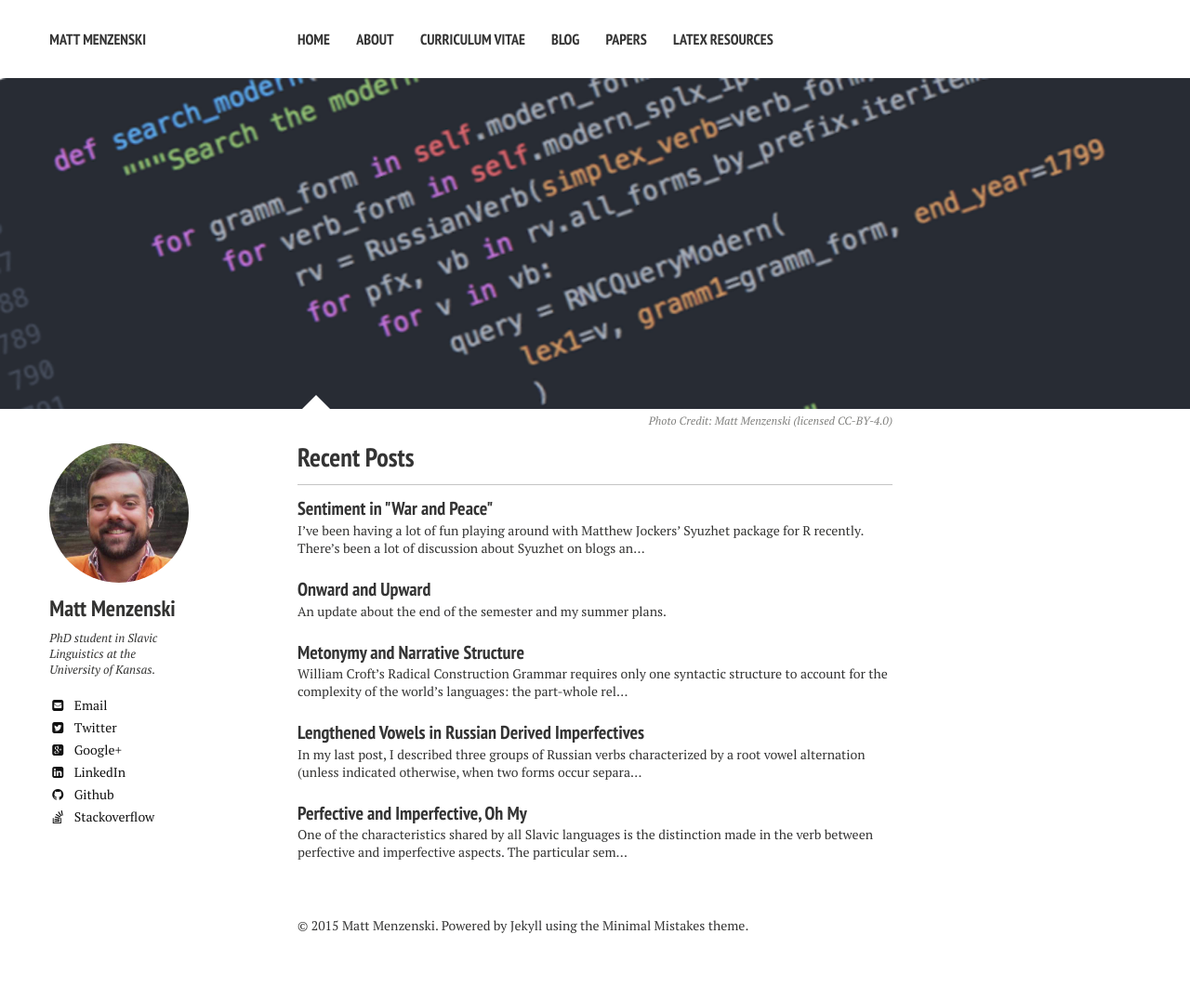
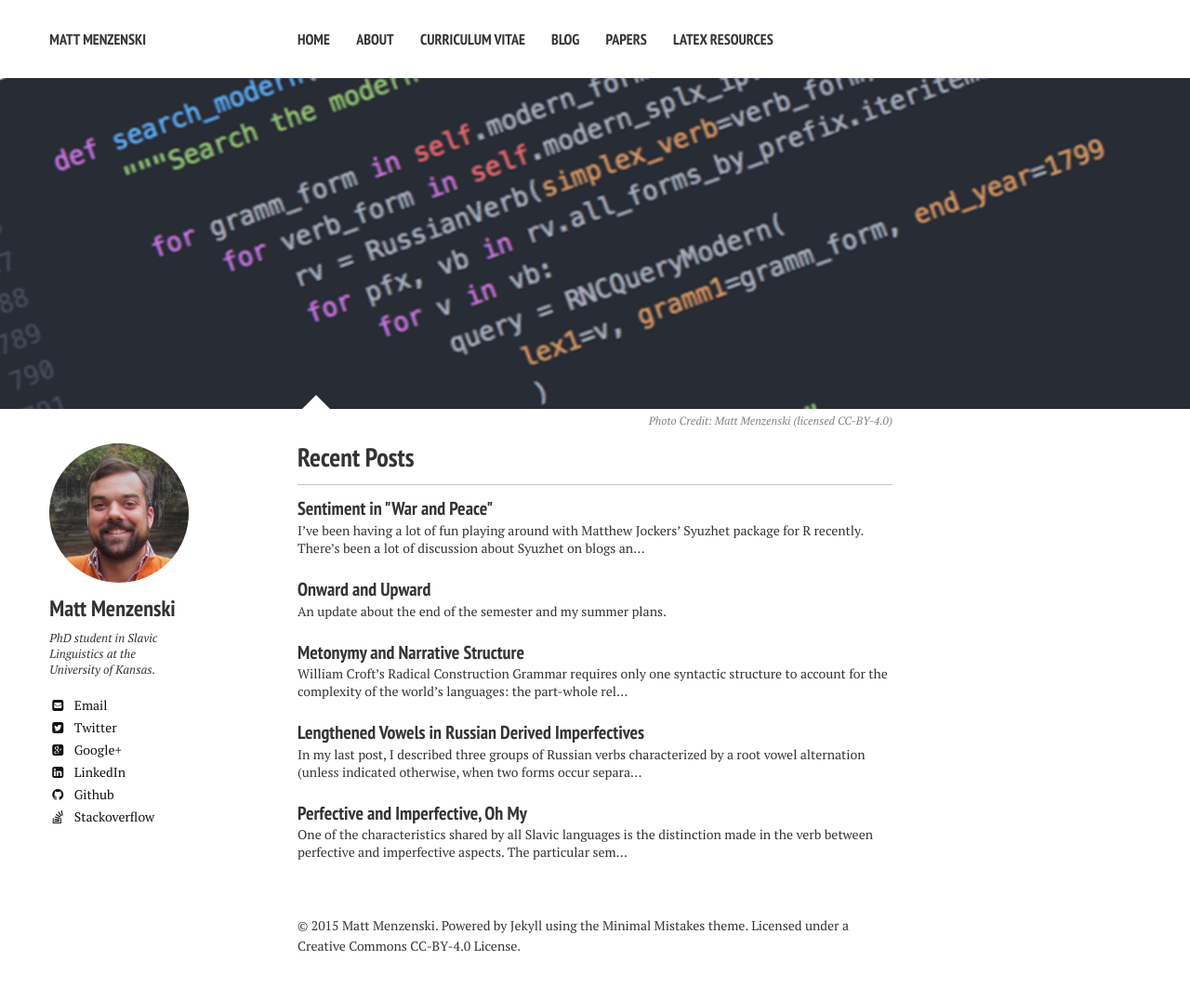
Before and after one commit to menzenski/menzenski.github.io, a Jekyll site: the page built from index.md, in a window 1280 px wide. Shown: the whole page at 93% size. Built offline with Jekyll 4.4.1, drawn with Linux system fonts in a browser that asks for light colours; nearby versions of some CDN libraries; before the commit the page ends 1054 px from its top, so only the background shows below that.

Commit message:
add CC license info to footer

```diff
--- a/_includes/_footer.html
+++ b/_includes/_footer.html
@@ -12,4 +12,4 @@
 </div><!-- /.google-ads -->
 {% endif %}
 
-<span>&copy; {{ site.time | date: '%Y' }} {{ site.owner.name }}. Powered by <a href="http://jekyllrb.com" rel="nofollow">Jekyll</a> using the <a href="http://mademistakes.com/minimal-mistakes/" rel="nofollow">Minimal Mistakes</a> theme.</span>
+<span>&copy; {{ site.time | date: '%Y' }} {{ site.owner.name }}. Powered by <a href="http://jekyllrb.com" rel="nofollow">Jekyll</a> using the <a href="http://mademistakes.com/minimal-mistakes/" rel="nofollow">Minimal Mistakes</a> theme. Licensed under a <a href="https://creativecommons.org/licenses/by/4.0/">Creative Commons CC-BY-4.0</a> License.</span>
```
